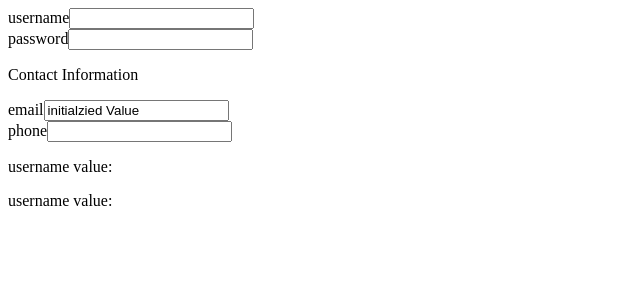
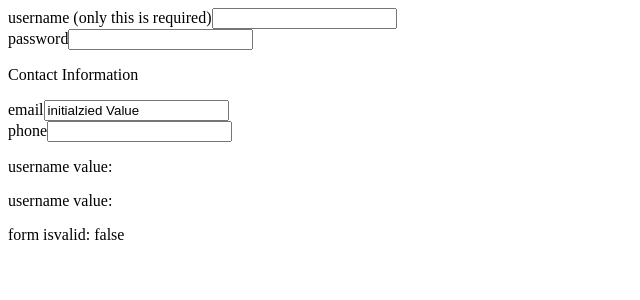
Before and after one commit to KevinW831205/MyAngularCrashCourse, an Angular app: page / in a window 1280 px wide. Shown: the top 300 px of the page, without its empty margins (0-640 px from the left). Built offline with nearby package versions, Linux system fonts and the light colour scheme.

Commit message:
form vaild

```diff
--- a/src/app/reactive-forms/reactive-forms.component.html
+++ b/src/app/reactive-forms/reactive-forms.component.html
@@ -1,7 +1,7 @@
 <!-- Remember to import reactiveFormsModule in app module-->
 <form [formGroup]="form">
     <div>
-        <label for="username">username</label>
+        <label for="username">username (only this is required)</label>
         <input id="username" formControlName="username">
     </div>
 
@@ -26,3 +26,4 @@
 
 <p>username value: {{username}}</p>
 <p>username value: {{form.get('password').value}}</p>
+<p>form isvalid: {{form.valid}}</p>
```
